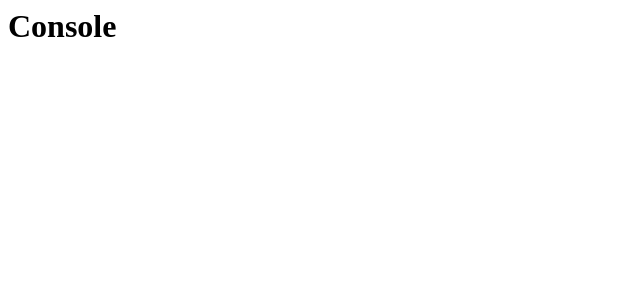
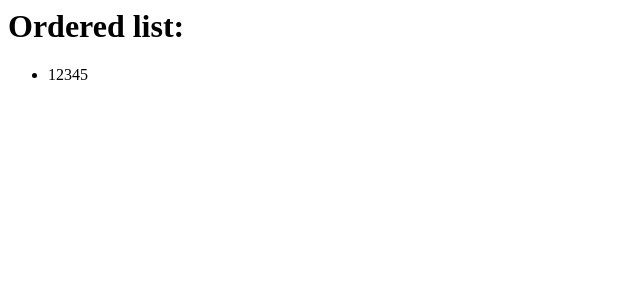
Before and after one commit to lizageorge24/ReactJS, a React (Create React App) app: page / in a window 1280 px wide. Shown: the top 300 px of the page, without its empty margins (0-640 px from the left). Built offline with nearby package versions, Linux system fonts and the light colour scheme.

Commit message:
Sorted deduplicated list

```diff
--- a/src/App.js
+++ b/src/App.js
@@ -2,10 +2,11 @@ import SearchFilter from "./SearchFilter";
 import Toggle from "./Toggle";
 import APIFetch from "./APIFetch";
 import Transform from "./Transform";
+import SortDupeAsc from "./SortDupeAsc";
 export default function App() {
   return (
     <div>
-      < Transform/>
+      < SortDupeAsc/>
     </div>
   );
 }
--- /dev/null
+++ b/src/SortDupeAsc.js
@@ -0,0 +1,16 @@
+import React from "react";
+
+export default function SortDupeAsc () {
+    const nums = [5, 3, 5, 1, 2, 2, 4];
+
+    const res = [... new Set(nums)].sort((a,b) => a-b);
+
+    return (
+        <div>
+            <h1>Ordered list: </h1>
+            <ul>
+                <li>{res}</li>
+            </ul>
+        </div>
+    )
+}
```
